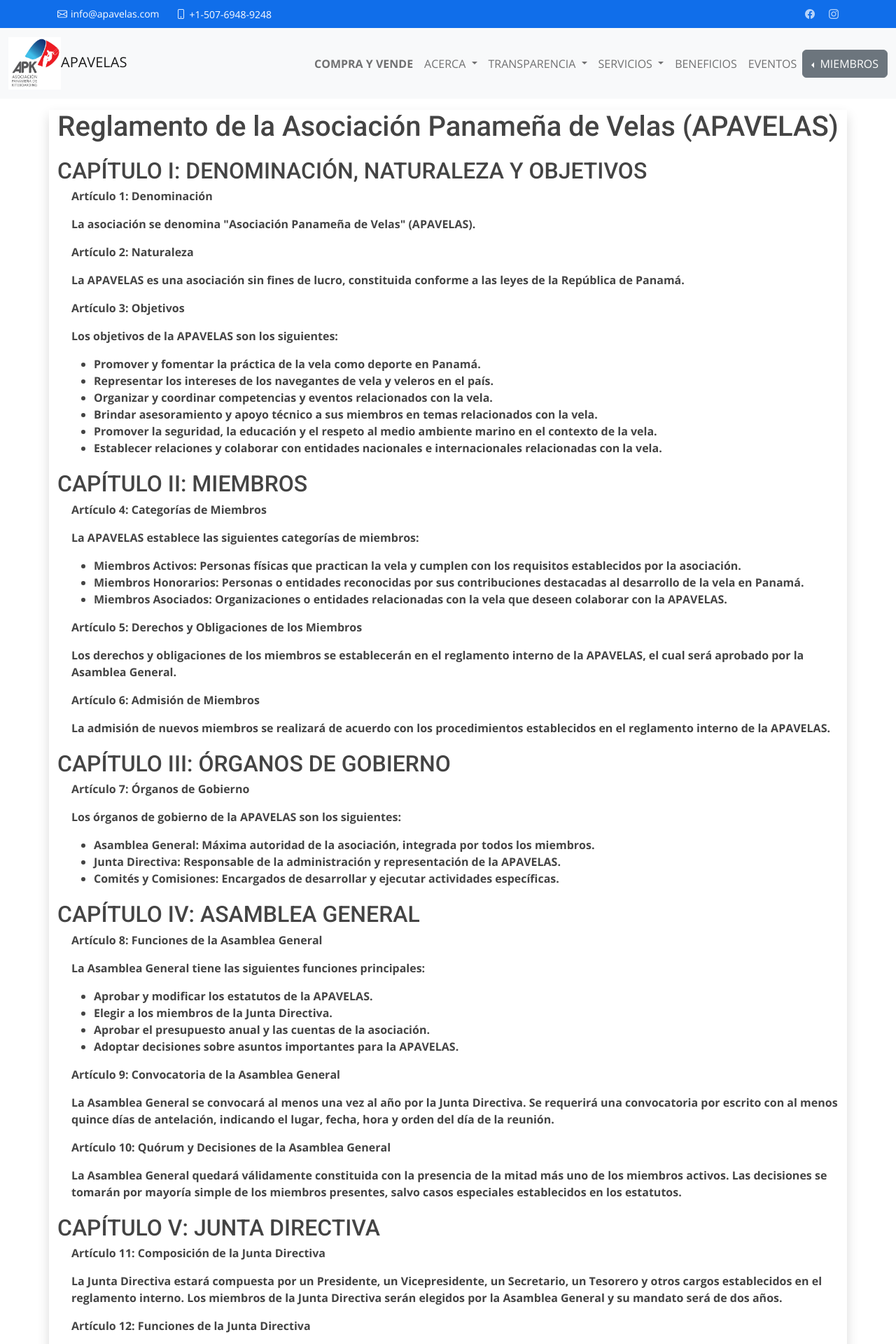
After one commit to mcorkidi/apavelas, a Django app: page /estatutos/ in a window 1280 px wide. The commit adds this page. Shown: the top 1920 px of the page at 70% size. Run offline with Django 3.2, Linux system fonts and the light colour scheme; parts of the project's set-up code (start-up, migrations or seed data) failed here and were passed over.

Commit message:
estatutos

```diff
--- a/apavelas/templates/apavelas/base.html
+++ b/apavelas/templates/apavelas/base.html
@@ -90,7 +90,7 @@
                       TRANSPARENCIA
                     </a>
                     <ul class="dropdown-menu">
-                      <li><a class="dropdown-item" href="#">Estatutos</a></li>
+                      <li><a class="dropdown-item" href="{% url 'estatutos' %}">Estatutos</a></li>
                       <li><a class="dropdown-item" href="#">Estados Financieros</a></li>
                       <li><a class="dropdown-item" href="{% url 'reglamento' %}">Reglamentos</a></li>
 
--- /dev/null
+++ b/apavelas/templates/apavelas/estatutos.html
@@ -0,0 +1,140 @@
+{% extends 'apavelas/base.html' %}
+{% block body %}
+{% load static %}
+
+<div class="container shadow mt-3">
+
+        <title>Reglamento de la Asociación Panameña de Velas (APAVELAS)</title>
+        <style>
+            h1 {
+                text-align: center;
+            }
+
+            h2 {
+                margin-bottom: 5px;
+            }
+
+            p {
+                margin-top: 0;
+            }
+
+            .chapter {
+                margin-top: 20px;
+                font-weight: bold;
+            }
+
+            .article {
+                margin-left: 20px;
+            }
+        </style>
+    </head>
+
+    <body>
+        <h1>Reglamento de la Asociación Panameña de Velas (APAVELAS)</h1>
+
+        <div class="chapter">
+            <h2>CAPÍTULO I: DENOMINACIÓN, NATURALEZA Y OBJETIVOS</h2>
+            <div class="article">
+                <p><strong>Artículo 1:</strong> Denominación</p>
+                <p>La asociación se denomina "Asociación Panameña de Velas" (APAVELAS).</p>
+
+                <p><strong>Artículo 2:</strong> Naturaleza</p>
+                <p>La APAVELAS es una asociación sin fines de lucro, constituida conforme a las leyes de la República de Panamá.</p>
+
+                <p><strong>Artículo 3:</strong> Objetivos</p>
+                <p>Los objetivos de la APAVELAS son los siguientes:</p>
+                <ul>
+                    <li>Promover y fomentar la práctica de la vela como deporte en Panamá.</li>
+                    <li>Representar los intereses de los navegantes de vela y veleros en el país.</li>
+                    <li>Organizar y coordinar competencias y eventos relacionados con la vela.</li>
+                    <li>Brindar asesoramiento y apoyo técnico a sus miembros en temas relacionados con la vela.</li>
+                    <li>Promover la seguridad, la educación y el respeto al medio ambiente marino en el contexto de la vela.</li>
+                    <li>Establecer relaciones y colaborar con entidades nacionales e internacionales relacionadas con la vela.</li>
+                </ul>
+            </div>
+        </div>
+
+        <div class="chapter">
+            <h2>CAPÍTULO II: MIEMBROS</h2>
+            <div class="article">
+                <p><strong>Artículo 4:</strong> Categorías de Miembros</p>
+                <p>La APAVELAS establece las siguientes categorías de miembros:</p>
+                <ul>
+                    <li>Miembros Activos: Personas físicas que practican la vela y cumplen con los requisitos establecidos por la asociación.</li>
+                    <li>Miembros Honorarios: Personas o entidades reconocidas por sus contribuciones destacadas al desarrollo de la vela en Panamá.</li>
+                    <li>Miembros Asociados: Organizaciones o entidades relacionadas con la vela que deseen colaborar con la APAVELAS.</li>
+                </ul>
+
+                <p><strong>Artículo 5:</strong> Derechos y Obligaciones de los Miembros</p>
+                <p>Los derechos y obligaciones de los miembros se establecerán en el reglamento interno de la APAVELAS, el cual será aprobado por la Asamblea General.</p>
+
+                <p><strong>Artículo 6:</strong> Admisión de Miembros</p>
+                <p>La admisión de nuevos miembros se realizará de acuerdo con los procedimientos establecidos en el reglamento interno de la APAVELAS.</p>
+            </div>
+        </div>
+
+        <div class="chapter">
+            <h2>CAPÍTULO III: ÓRGANOS DE GOBIERNO</h2>
+            <div class="article">
+                <p><strong>Artículo 7:</strong> Órganos de Gobierno</p>
+                <p>Los órganos de gobierno de la APAVELAS son los siguientes:</p>
+                <ul>
+                    <li>Asamblea General: Máxima autoridad de la asociación, integrada por todos los miembros.</li>
+                    <li>Junta Directiva: Responsable de la administración y representación de la APAVELAS.</li>
+                    <li>Comités y Comisiones: Encargados de desarrollar y ejecutar actividades específicas.</li>
+                </ul>
+            </div>
+        </div>
+
+        <div class="chapter">
+            <h2>CAPÍTULO IV: ASAMBLEA GENERAL</h2>
+            <div class="article">
+                <p><strong>Artículo 8:</strong> Funciones de la Asamblea General</p>
+                <p>La Asamblea General tiene las siguientes funciones principales:</p>
+                <ul>
+                    <li>Aprobar y modificar los estatutos de la APAVELAS.</li>
+                    <li>Elegir a los miembros de la Junta Directiva.</li>
+                    <li>Aprobar el presupuesto anual y las cuentas de la asociación.</li>
+                    <li>Adoptar decisiones sobre asuntos importantes para la APAVELAS.</li>
+                </ul>
+
+                <p><strong>Artículo 9:</strong> Convocatoria de la Asamblea General</p>
+                <p>La Asamblea General se convocará al menos una vez al año por la Junta Directiva. Se requerirá una convocatoria por escrito con al menos quince días de antelación, indicando el lugar, fecha, hora y orden del día de la reunión.</p>
+
+                <p><strong>Artículo 10:</strong> Quórum y Decisiones de la Asamblea General</p>
+                <p>La Asamblea General quedará válidamente constituida con la presencia de la mitad más uno de los miembros activos. Las decisiones se tomarán por mayoría simple de los miembros presentes, salvo casos especiales establecidos en los estatutos.</p>
+            </div>
+        </div>
+
+        <div class="chapter">
+            <h2>CAPÍTULO V: JUNTA DIRECTIVA</h2>
+            <div class="article">
+                <p><strong>Artículo 11:</strong> Composición de la Junta Directiva</p>
+                <p>La Junta Directiva estará compuesta por un Presidente, un Vicepresidente, un Secretario, un Tesorero y otros cargos establecidos en el reglamento interno. Los miembros de la Junta Directiva serán elegidos por la Asamblea General y su mandato será de dos años.</p>
+
+                <p><strong>Artículo 12:</strong> Funciones de la Junta Directiva</p>
+                <p>La Junta Directiva tendrá las siguientes funciones principales:</p>
+                <ul>
+                    <li>Representar y administrar la APAVELAS de acuerdo con los estatutos y las decisiones de la Asamblea General.</li>
+                    <li>Elaborar y ejecutar el plan de trabajo anual.</li>
+                    <li>Administrar los recursos financieros de la asociación.</li>
+                    <li>Convocar y presidir las reuniones de la Asamblea General.</li>
+                </ul>
+            </div>
+        </div>
+
+        <div class="chapter">
+            <h2>CAPÍTULO VI: DISPOSICIONES FINALES</h2>
+            <div class="article">
+                <p><strong>Artículo 13:</strong> Modificación de los Estatutos</p>
+                <p>La modificación de los estatutos de la APAVELAS requerirá el acuerdo de la Asamblea General, con una mayoría de al menos dos tercios de los miembros presentes.</p>
+
+                <p><strong>Artículo 14:</strong> Disolución de la Asociación</p>
+                <p>La disolución de la APAVELAS solo podrá ser decidida por la Asamblea General, mediante una mayoría de al menos dos tercios de los miembros activos. En caso de disolución, los activos de la asociación se destinarán a fines benéficos o deportivos relacionados con la vela, según lo decida la Asamblea General.</p>
+            </div>
+        </div>
+
+
+</div>
+
+{% endblock %}
--- a/core/urls.py
+++ b/core/urls.py
@@ -37,7 +37,7 @@
     path('market/my_products/', views.myProducts, name='my_products'),
     path('market/edit_listing/<product_id>', views.editListing, name='edit_listing'),
     path("reglamento/",TemplateView.as_view(template_name="apavelas/reglamento.html"), name="reglamento"),
-
+    path("estatutos/",TemplateView.as_view(template_name="apavelas/estatutos.html"), name="estatutos"),
 
 ]
 
```
